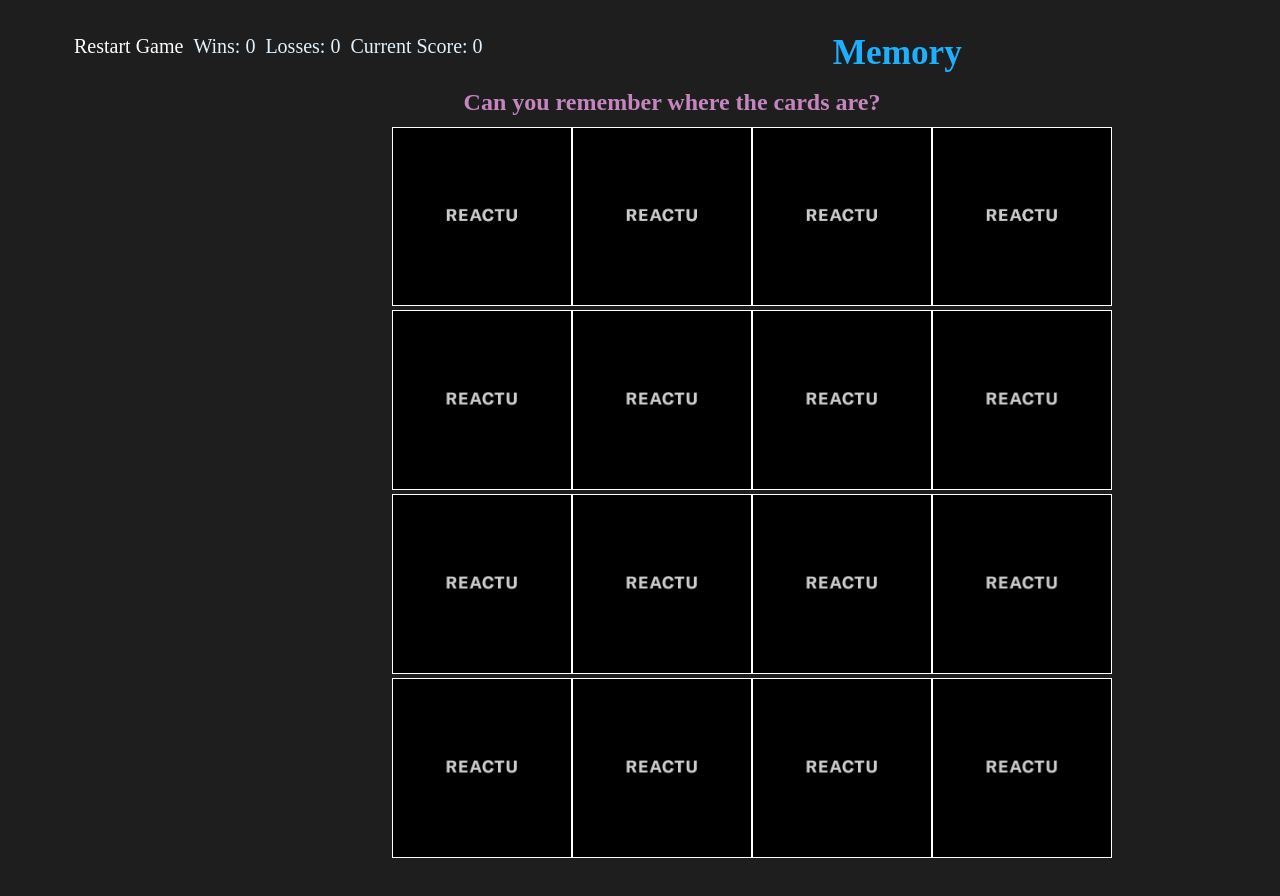
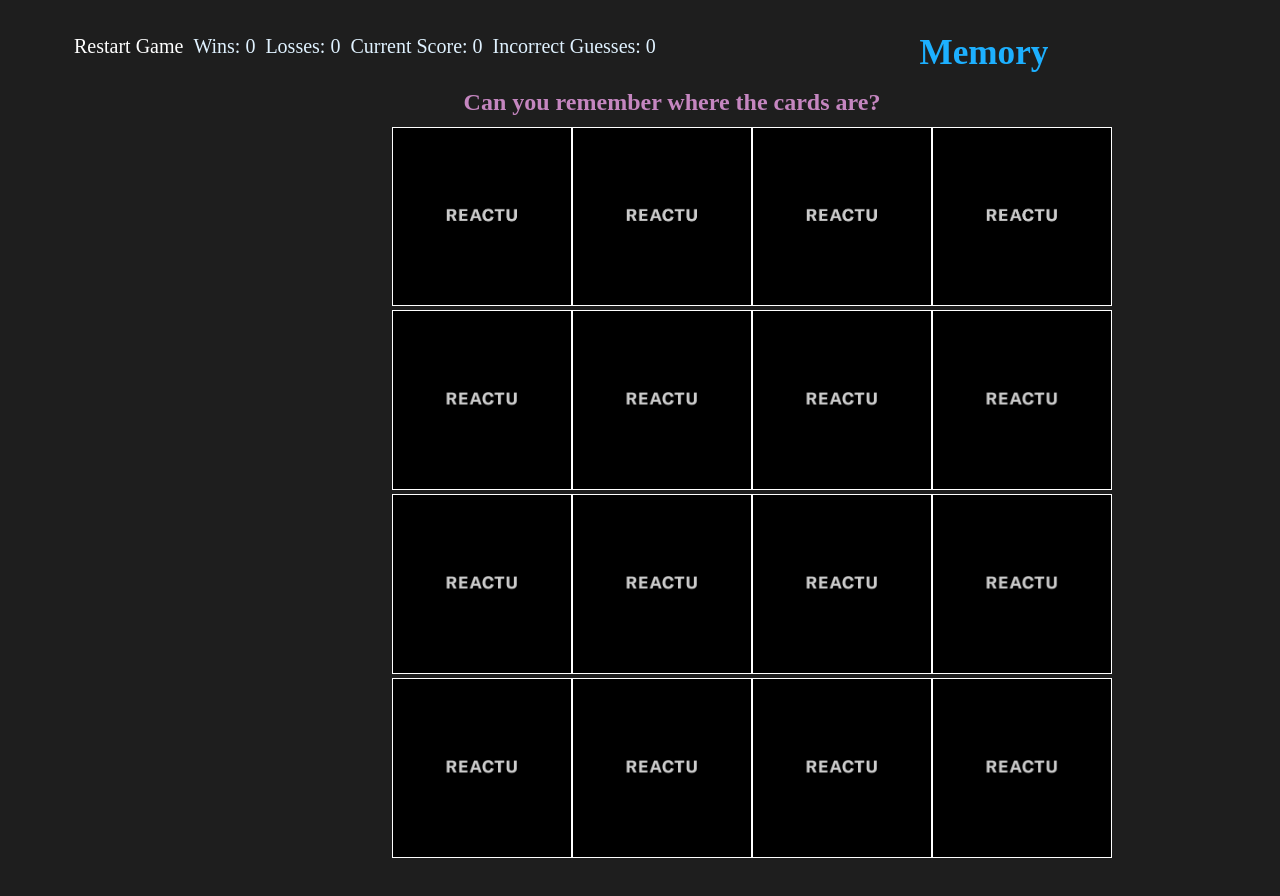
Before and after one commit to marjika/React-Card-Memory-Game, a React (Create React App) app in the folder card-memory-game/: page / in a window 1280 px wide. Shown: the top 896 px of the page. Built offline with nearby package versions, Linux system fonts and the light colour scheme; the HTML template or start-up script is replaced by a standard one.

Commit message:
with incorrect guesses

```diff
--- a/card-memory-game/src/App.jsx
+++ b/card-memory-game/src/App.jsx
@@ -12,6 +12,7 @@ export default function App() {
   const [disabled, setDisabled] = useState(false);
   const [score, setScore] = useState(0);
   const [wins, setWins] = useState(0);
+  const [wrongGuesses, setWrongGuesses] = useState(0);
 
   useEffect(() => {
     resizeBoard()
@@ -46,7 +47,8 @@ export default function App() {
         resetCards();
         updateScore(score, checkScore);
       } else {
-        setTimeout(resetCards, 2000)
+        setTimeout(resetCards, 2000);
+        setWrongGuesses(wrongGuesses + 1);
       }
     }
   }
@@ -102,6 +104,7 @@ export default function App() {
         wins={wins}
         losses={0}
         score={score}
+        wrongGuesses={wrongGuesses}
       />
       <h1> </h1>
       <h1>{"\n"}Memory</h1>
--- a/card-memory-game/src/components/Navbar/Navbar.js
+++ b/card-memory-game/src/components/Navbar/Navbar.js
@@ -19,6 +19,9 @@ const Navbar = props => (
         <li className="nav-item">
             <div className="score">Current Score: {props.score}</div>
         </li>
+        <li className="nav-item">
+            <div className="wrongGuesses">Incorrect Guesses: {props.wrongGuesses}</div>
+        </li>
       </ul>
     </div>
   </nav>
```
